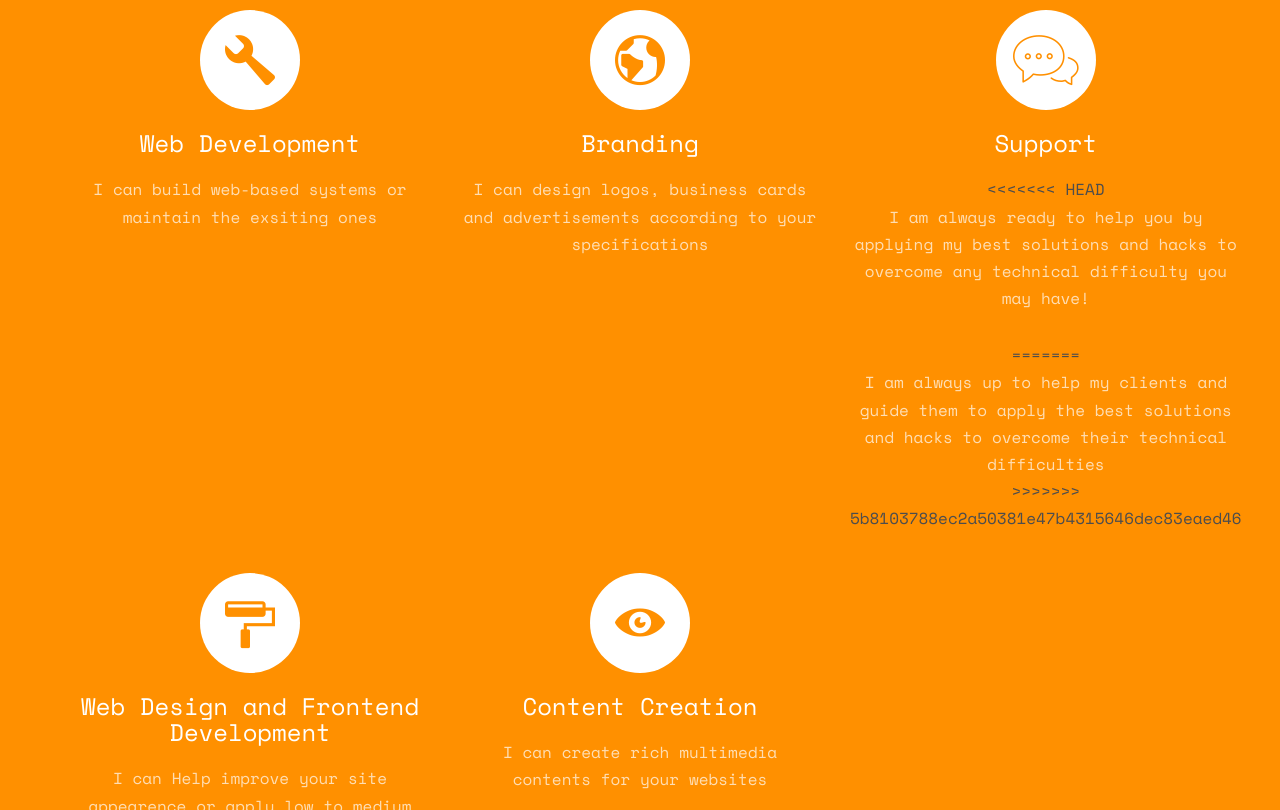
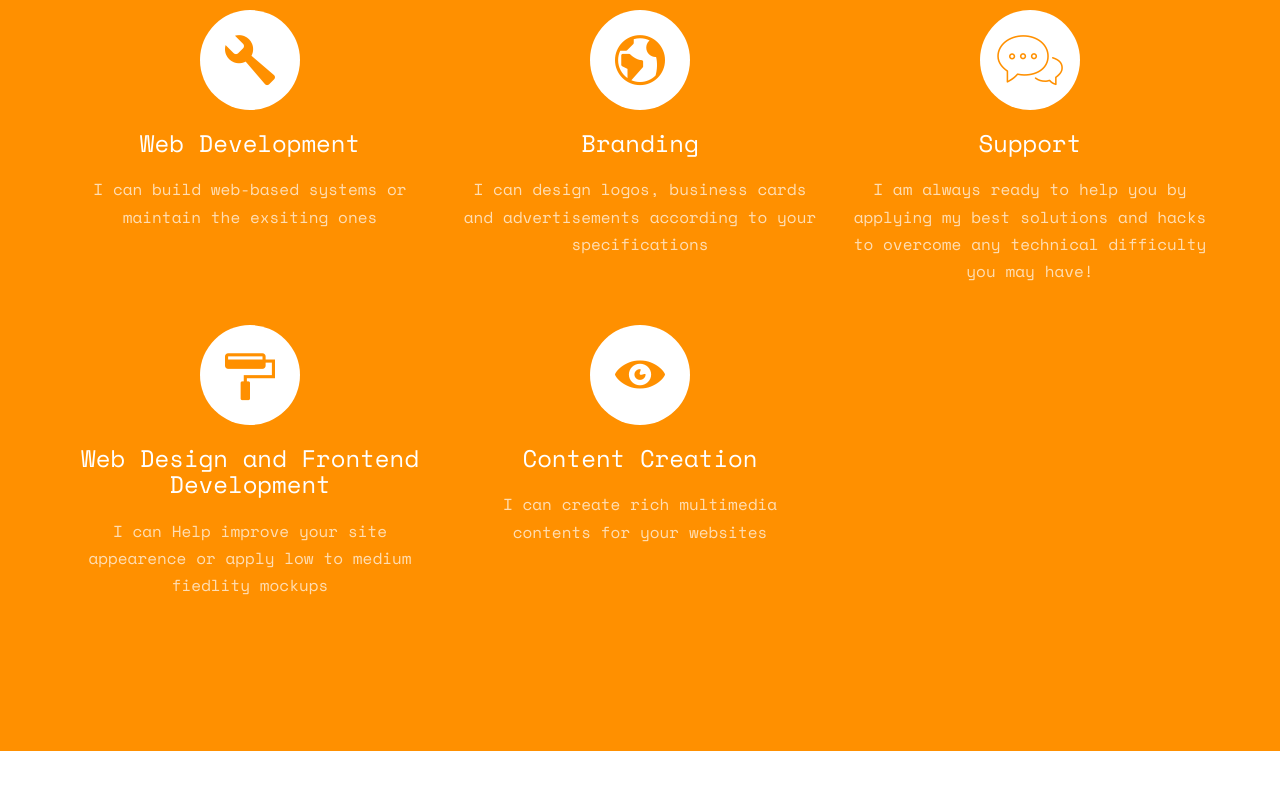
Before and after one commit to AhmedSHelmi/AhmedShawkat, a plain HTML site: page index.html in a window 1280 px wide. Shown: the part 3420-4230 px from the top of the page. Drawn offline with nearby package versions, Linux system fonts and the light colour scheme; files whose address does not match are found by name.

Commit message:
Update index.html

```diff
--- a/index.html
+++ b/index.html
@@ -215,14 +215,11 @@
 												</span>
 												<div class="feature-copy">
 													<h3>Support</h3>
-<<<<<<< HEAD
+
 													<p>
 														I am always ready to help you by applying my best solutions and hacks to overcome any technical difficulty you may have!
 													</p>
-=======
-													<p>I am always up to help my clients and guide them to apply the best solutions and hacks to overcome their
-														technical difficulties</p>
->>>>>>> 5b8103788ec2a50381e47b4315646dec83eaed46
+
 												</div>
 											</div>
 										</div>
```
